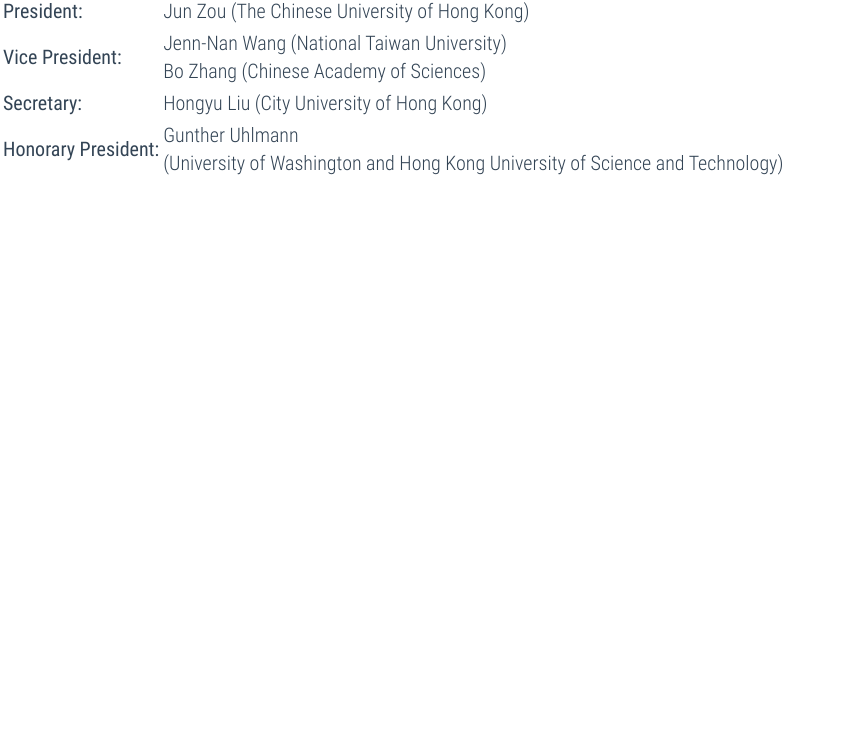
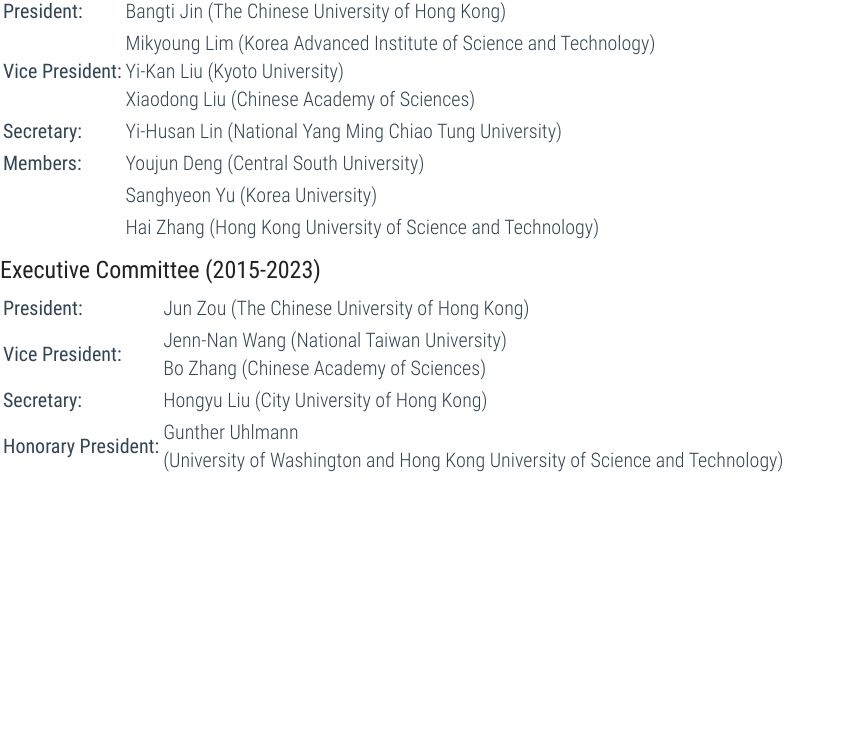
Before and after one commit to easipia/website, a plain HTML site: page indexa82e.html in a window 1280 px wide. Shown: the part 53-800 px from the top of the page, without its empty margins (0-844 px from the left). Drawn offline with Linux system fonts and the light colour scheme.

Commit message:
Add XiaodongLiu as the Vice President

```diff
--- a/indexa82e.html
+++ b/indexa82e.html
@@ -13,7 +13,39 @@
 </head>
 
 <body class="cmsimplecore_print" onload="">
-<h1>Executive Committee</h1>
+<h1>Executive Committee (2024-now)</h1>
+<table class="table">
+<tbody>
+<tr>
+<th scope="row">President:</th>
+<td>Bangti Jin (The Chinese University of Hong Kong)</td>
+</tr>
+<tr>
+<th scope="row">Vice President:</th>
+<td>Mikyoung Lim (Korea Advanced Institute of Science and Technology)<br>Yi-Kan Liu (Kyoto University)<br>Xiaodong Liu (Chinese Academy of Sciences)</td>
+</tr>
+<tr>
+<th scope="row">Secretary:</th>
+<td>Yi-Husan Lin (National Yang Ming Chiao Tung University)</td>
+</tr>
+<tr>
+<th scope="row">Members:</th>
+<td>Youjun Deng (Central South University)</td>
+</tr>
+<tr>
+<th scope="row"></th>
+<td>Sanghyeon Yu (Korea University)</td>
+</tr>
+<tr>
+<th scope="row"></th>
+<td>Hai Zhang (Hong Kong University of Science and Technology)</td>
+</tr>
+</tbody>
+</table>
+</body>
+
+<body class="cmsimplecore_print" onload="">
+<h1>Executive Committee (2015-2023)</h1>
 <table class="table">
 <tbody>
 <tr>
```
Also changed, not shown: indexa77a.html (+1 -5 lines).
